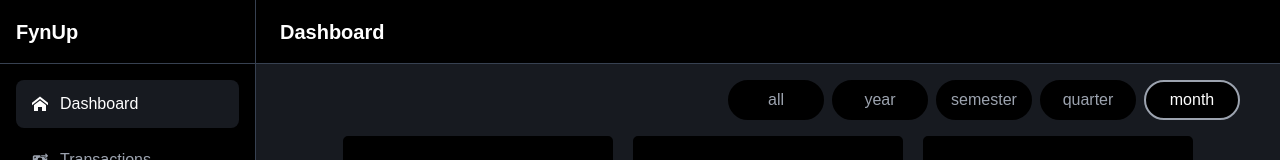
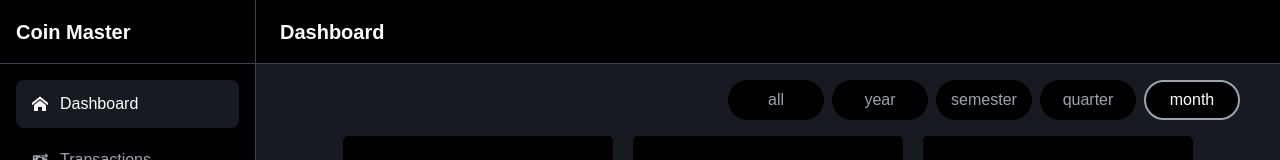
Before and after one commit to DiegoGp227/CoinMaster-v2, a Next.js app in the folder front/: page / in a window 1280 px wide. Shown: the top 160 px of the page. Built offline with nearby package versions, Linux system fonts and the light colour scheme; no server answers; what easy-peasy would draw is missing.

Commit message:
[ fix ] name page corrected

```diff
--- a/front/app/components/organisms/Sidebar.tsx
+++ b/front/app/components/organisms/Sidebar.tsx
@@ -36,7 +36,7 @@ export default function Sidebar({ isOpen, onClose, pathname }: SidebarProps) {
       >
         {/* Header del Sidebar */}
         <div className="h-16 flex items-center justify-between px-4 border-b border-border">
-          <h1 className="text-white font-bold text-xl">FynUp</h1>
+          <h1 className="text-white font-bold text-xl">Coin Master</h1>
 
           {/* Botón cerrar en mobile */}
           <button
```
